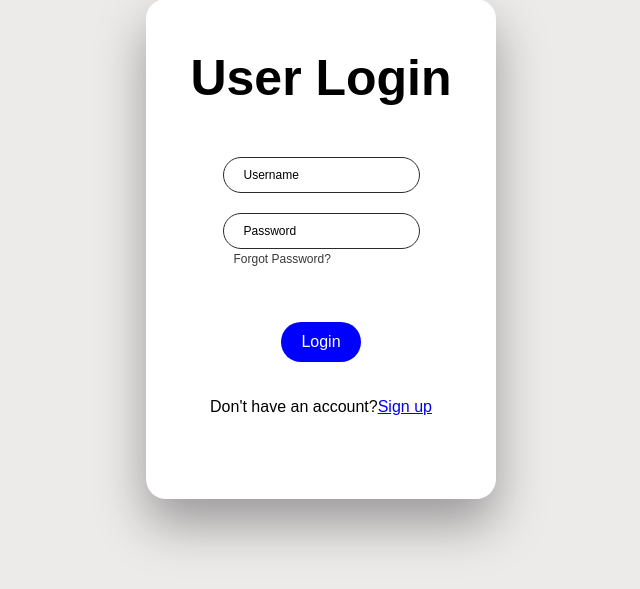
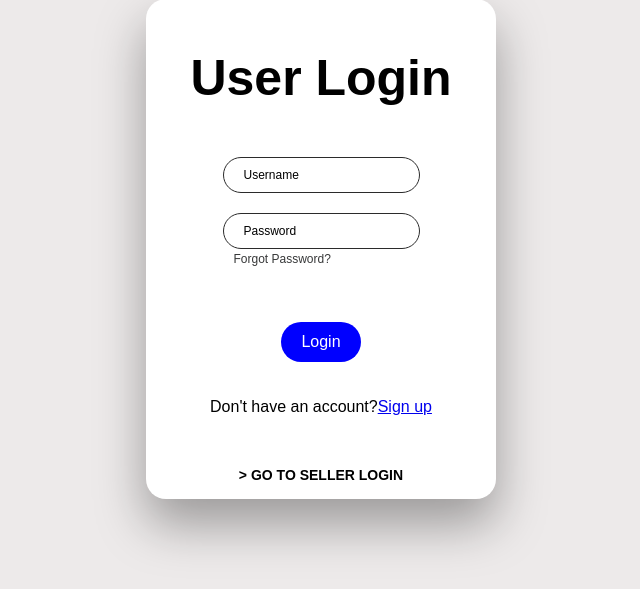
Before and after one commit to shuwei05/2520-CSP1123-G-06, a Flask app: page /login in a window 1280 px wide. Shown: the part 151-740 px from the top of the page, without its empty margins (319-959 px from the left). Run offline with Flask 3, Linux system fonts and the light colour scheme.

Commit message:
add Slogin

```diff
--- a/website/templates/login.html
+++ b/website/templates/login.html
@@ -28,6 +28,22 @@
     .forgot a:hover {
       text-decoration: underline;
     }
+
+     .seller-link {
+  display: block;
+  margin-top: -15px;
+  font-size: 14px;
+  font-weight: bold;
+  color: #000;         /* 黑色 */
+  text-decoration: none;
+  text-align: center;  /* 居中 */
+}
+
+.seller-link:hover {
+  text-decoration: underline;
+  color: #333;         /* 鼠标悬停稍微变灰 */
+}
+
 </style>
 
 
@@ -70,6 +86,8 @@
                 <p>Don't have an account?<a href="role.html">Sign up</a></p>
             </div>
 
+            <a href="Slogin.html" class="seller-link"> > GO TO SELLER LOGIN</a>
+
         </form>
     </div>
 </body>
```
